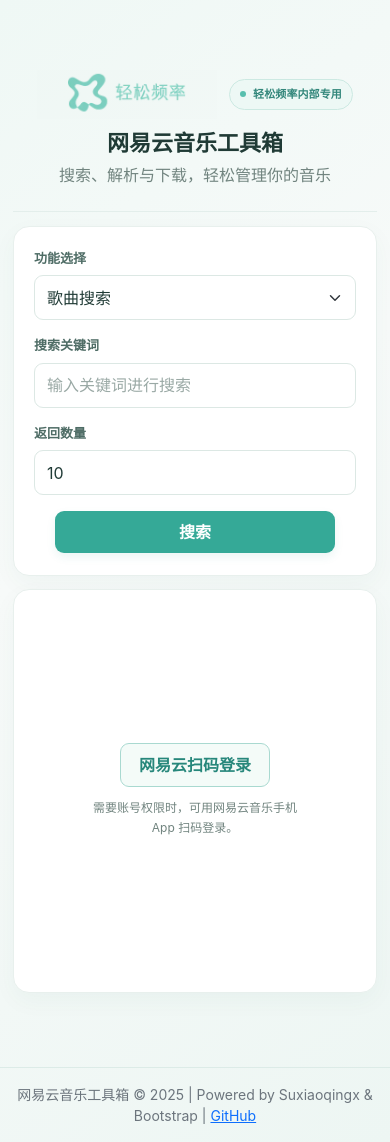
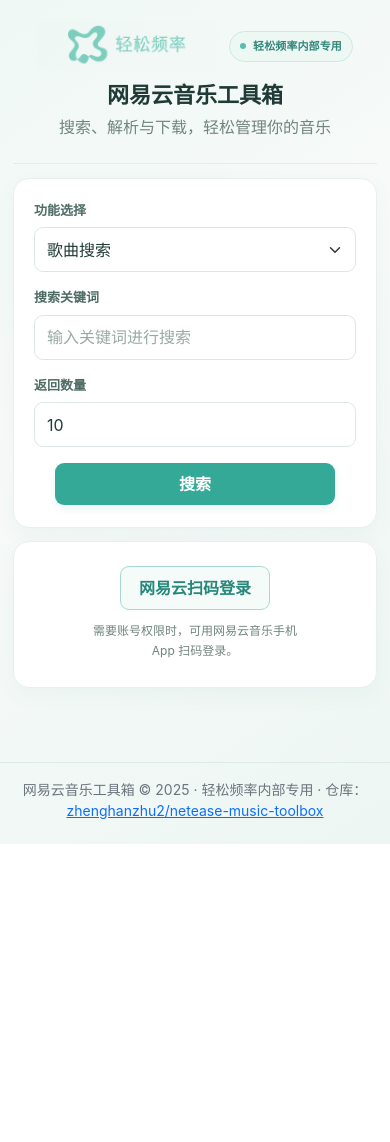
Before and after one commit to zhenghanzhu2/netease-music-toolbox, a Flask app: page / in a window 390 px wide. After the commit the page ends 844 px from the top, so only its background shows below. Run offline with Flask 3, Linux system fonts and the light colour scheme; some libraries are stand-ins or nearby versions.

Commit message:
Improve layout spacing and link personal repository

```diff
--- a/templates/index.html
+++ b/templates/index.html
@@ -124,6 +124,27 @@
             #main-form .card-body { padding:18px 15px; }
             .brand-copy h1 { font-size:22px; }
             .brand-tag { font-size:11px; }
+        }
+    </style>
+    <style>
+        body > .container { margin:0 auto!important; padding:30px 28px 28px; }
+        .brand-logo-frame { width:190px; }
+        .brand-copy h1 { font-size:38px; }
+        body > .container > .card.mt-3 > .card-body { min-height:0; padding:28px 24px; }
+        .card.shadow-sm > .card-body { min-height:0; padding:30px 38px; display:flex; align-items:center; justify-content:center; }
+        #main-form { width:100%; max-width:640px; }
+        #search-area { display:block; }
+        #search-area .text-center { text-align:center!important; }
+        @media(max-width:760px) {
+            body > .container { padding:22px 18px 26px; }
+            .brand-logo-frame { width:min(180px,64vw); }
+            .brand-copy h1 { font-size:clamp(24px,5.6vw,30px); }
+            .card.shadow-sm > .card-body { min-height:0; padding:22px 20px; display:block; }
+            body > .container > .card.mt-3 > .card-body { min-height:0; padding:24px 20px; }
+        }
+        @media(max-width:420px) {
+            body > .container { padding-left:13px; padding-right:13px; }
+            .brand-copy h1 { font-size:22px; }
         }
     </style>
 </head>
@@ -322,7 +343,7 @@
     </div>
     <footer class="footer mt-5 py-3 bg-light border-top">
         <div class="container text-center text-muted small">
-            <span>网易云音乐工具箱 &copy; 2025 | Powered by Suxiaoqingx &amp; Bootstrap | <a href="https://github.com/Suxiaoqinx/Netease_url" target="_blank">GitHub</a></span>
+            <span>网易云音乐工具箱 &copy; 2025&nbsp;·&nbsp;轻松频率内部专用&nbsp;·&nbsp;仓库：<a href="https://github.com/zhenghanzhu2/netease-music-toolbox" target="_blank" rel="noopener">zhenghanzhu2/netease-music-toolbox</a></span>
         </div>
     </footer>
     <script src="https://mirrors.sustech.edu.cn/cdnjs/ajax/libs/jquery/3.7.1/jquery.min.js"></script>
```
